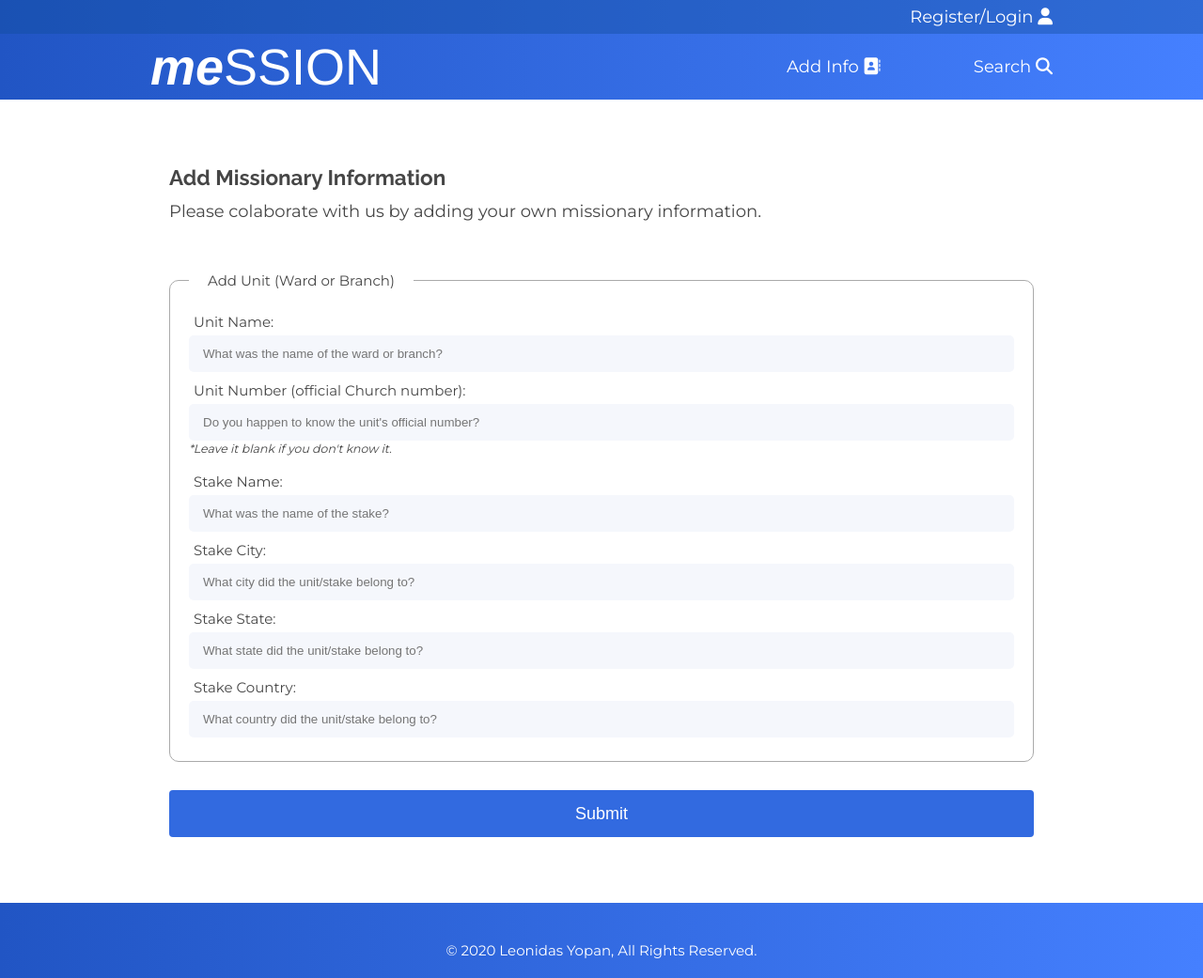
After one commit to leonidasyopan/meSSION, a PHP site: page /add-unit-only.php in a window 1280 px wide. The commit adds this page. Shown: the whole page at 94% size. Run offline with PHP 8.4, Linux system fonts and the light colour scheme; some libraries are stand-ins or nearby versions.

Commit message:
add-unit-only.php added

```diff
--- /dev/null
+++ b/web/add-unit-only.php
@@ -0,0 +1,106 @@
+<?php
+// Start the session
+session_start();
+    require "connection/connect.php";
+?>
+<!DOCTYPE html>
+<html lang="en">
+<head>
+    <meta charset="UTF-8">
+    <meta name="viewport" content="width=device-width, initial-scale=1.0">
+    <meta http-equiv="X-UA-Compatible" content="ie=edge">
+    <title>Add Unit Only | meSSION</title>
+
+    <link rel="stylesheet" href="css/style.css">
+</head>
+<body>
+    <header>
+        <?php include $_SERVER['DOCUMENT_ROOT'] . '/common/header.php'; ?>
+    </header>
+    <main>
+        <section  class="content-width">
+
+            <section class="add-info-form">
+
+                <h2>Add Missionary Information</h2>
+
+                <p>Please colaborate with us by adding your own missionary information.</p>
+
+                <form action="add-unit-only.php" method="post" id="add-unit-form">
+
+                    <fieldset>
+
+                        <legend>Add Unit (Ward or Branch)</legend>
+
+
+                        <label for="unitName">Unit Name: </label>
+                        <input type="text" name="unitName" id="unitName" placeholder="What was the name of the ward or branch?">
+
+                        <label for="unitNumber">Unit Number (official Church number): </label>
+                        <input type="text" name="unitNumber" id="unitNumber" placeholder="Do you happen to know the unit's official number?">
+                        <p class="form-help-paragraph"> *Leave it blank if you don't know it.</p>
+
+                        <label for="stakeName">Stake Name: </label>
+                        <input type="text" name="stakeName" id="stakeName" placeholder="What was the name of the stake?">
+
+                        <label for="stakeCity">Stake City: </label>
+                        <input type="text" name="stakeCity" id="stakeCity" placeholder="What city did the unit/stake belong to?">
+
+                        <label for="stakeState">Stake State: </label>
+                        <input type="text" name="stakeState" id="stakeState" placeholder="What state did the unit/stake belong to?">
+
+                        <label for="stakeCountry">Stake Country: </label>
+                        <input type="text" name="stakeCountry" id="stakeCountry" placeholder="What country did the unit/stake belong to?">
+
+                    </fieldset>
+
+                    <input type="submit" name="submit_unit" class="submit-button">
+
+                </form>
+            </section>
+
+            <?php
+
+                if(!empty($_POST)) {
+
+                    echo '<p>post is set</p>';
+
+                    // Unit Data
+                    $unitName = htmlspecialchars($_POST['unitName']);
+                    echo '<p>' . $unitName . '</p>';
+                    $unitNumber = htmlspecialchars($_POST['unitNumber']);
+                    echo '<p>' . $unitNumber . '</p>';
+                    $stakeName = htmlspecialchars($_POST['stakeName']);
+                    echo '<p>' . $stakeName . '</p>';
+                    $stakeCity = htmlspecialchars($_POST['stakeCity']);
+                    echo '<p>' . $stakeCity . '</p>';
+                    $stakeState = htmlspecialchars($_POST['stakeState']);
+                    echo '<p>' . $stakeState . '</p>';
+                    $stakeCountry = htmlspecialchars($_POST['stakeCountry']);
+                    echo '<p>' . $stakeCountry . '</p>';
+
+                    $stmt = $db->prepare("INSERT INTO public.unit (unit_id, unit_number, unit_name, stake_name, city, state, country) VALUES (NEXTVAL('unit_s1'), :unit_number, :unit_name, :stake_name, :city, :state, :country);");
+                    $stmt->bindValue(':unit_number', $unitNumber, PDO::PARAM_INT);
+                    $stmt->bindValue(':unit_name', $unitName, PDO::PARAM_STR);
+                    $stmt->bindValue(':stake_name', $stakeName, PDO::PARAM_STR);
+                    $stmt->bindValue(':city', $stakeCity, PDO::PARAM_STR);
+                    $stmt->bindValue(':state', $stakeState, PDO::PARAM_STR);
+                    $stmt->bindValue(':country', $stakeCountry, PDO::PARAM_STR);
+                    $stmt->execute();
+
+                    echo '<p>Insert unit done</p>';
+
+                }
+            ?>
+
+        </section>
+    </main>
+    <footer>
+        <?php include $_SERVER['DOCUMENT_ROOT'] . '/common/footer.php'; ?>
+    </footer>
+
+    <!-- Importing FontAwesome icons -->
+    <script src="https://kit.fontawesome.com/d92ab94eeb.js"></script>
+
+</body>
+</html>
--- a/web/css/style.css
+++ b/web/css/style.css
@@ -264,7 +264,7 @@ main section {
     margin-top: 5px;
 }
 
-.add-info-form button, #add-unit-button {
+.add-info-form .submit-button, #add-unit-button {
     text-decoration: none;
     margin: 10px 0;
     padding: 15px 30px;
@@ -275,7 +275,7 @@ main section {
     font-size: 1.2em;
 }
 
-.add-info-form button {
+.add-info-form .submit-button {
     float: right;
 }
 
@@ -284,7 +284,7 @@ main section {
     margin: 20px 0 10px 0;
 }
 
-.add-info-form button:hover, #add-unit-button:hover {
+.add-info-form .submit-button:hover, #add-unit-button:hover {
     background-color: rgba(50, 105, 224, 0.95);
     cursor: pointer;
     transition: all 200ms;
```
Also changed, not shown: web/add-info.php (+3 -7 lines).
